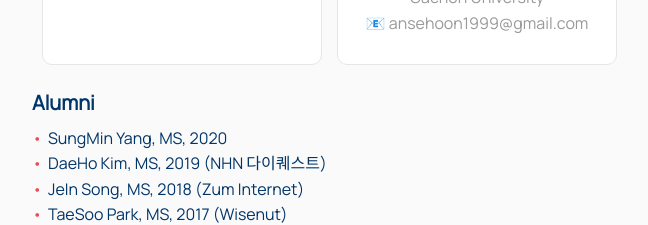
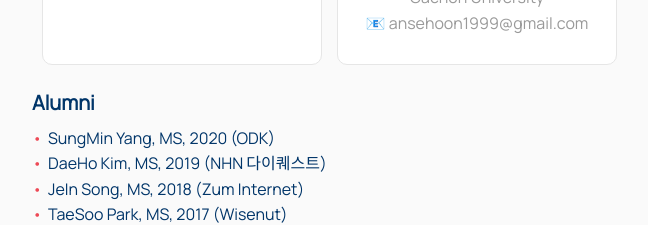
Before and after one commit to IDALab-Gachon/idalab, a React (Create React App) app: page /members in a window 1280 px wide. Shown: the part 1980-2205 px from the top of the page, without its empty margins (111-759 px from the left). Built offline with nearby package versions, Linux system fonts and the light colour scheme.

Commit message:
Modify info of Members

```diff
--- a/src/Pages/Members.js
+++ b/src/Pages/Members.js
@@ -194,7 +194,7 @@ const Members = () => {
         </MemberWrapper>
         <ListTitle>Alumni</ListTitle>
         <GraduateAlumni>
-          <AlumniListItem>SungMin Yang, MS, 2020</AlumniListItem>
+          <AlumniListItem>SungMin Yang, MS, 2020 (ODK)</AlumniListItem>
           <AlumniListItem>DaeHo Kim, MS, 2019 (NHN 다이퀘스트)</AlumniListItem>
           <AlumniListItem>JeIn Song, MS, 2018 (Zum Internet)</AlumniListItem>
           <AlumniListItem>TaeSoo Park, MS, 2017 (Wisenut)</AlumniListItem>
```
